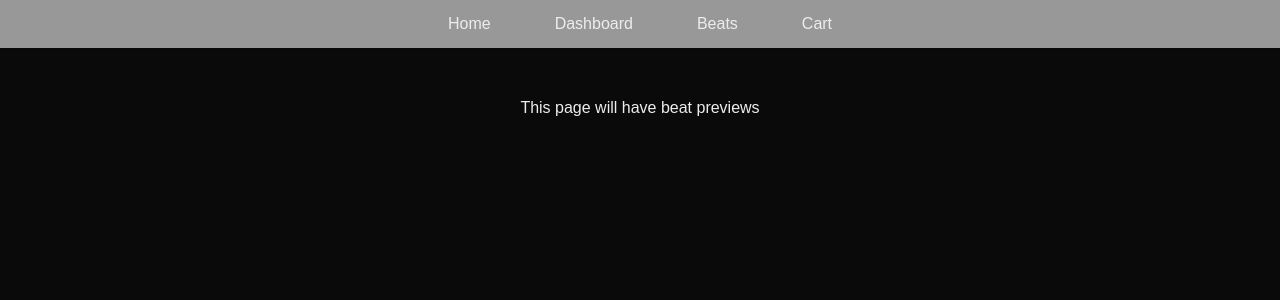
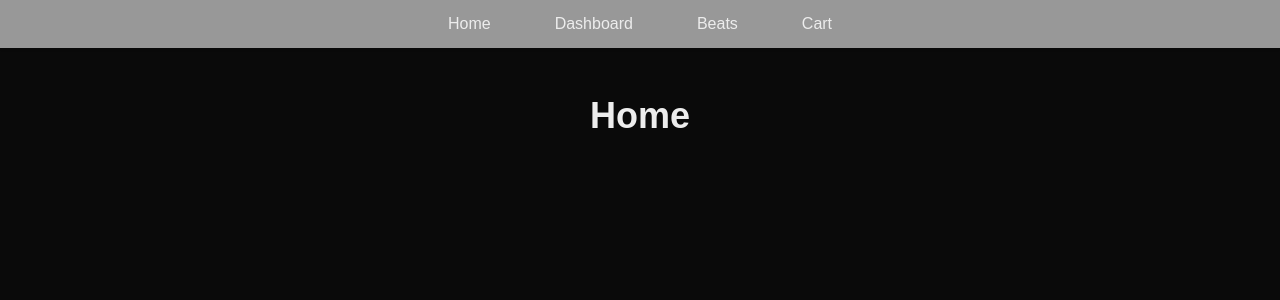
Before and after one commit to progFilthi/dirty-bucket, a Next.js app in the folder frontend/: page / in a window 1280 px wide. Shown: the top 300 px of the page. Built offline with nearby package versions, Linux system fonts and the light colour scheme.

Commit message:
Refactor code structure for improved maintainability

```diff
--- a/frontend/app/dashboard/upload/page.tsx
+++ b/frontend/app/dashboard/upload/page.tsx
@@ -171,7 +171,7 @@ function MyDropzone() {
           type="text"
           name="key"
           placeholder="Key (e.g., C#m)"
-          value={formData.key.toUpperCase()}
+          value={formData.key}
           onChange={handleChange}
           className="border rounded px-3 py-2 text-sm"
           required
--- a/frontend/app/page.tsx
+++ b/frontend/app/page.tsx
@@ -2,8 +2,8 @@ import React from "react";
 
 export default function page() {
   return (
-    <div>
-      <p>This page will have beat previews</p>
+    <div className="flex items-center justify-center font-black ">
+      <h1 className="text-4xl">Home</h1>
     </div>
   );
 }
```
